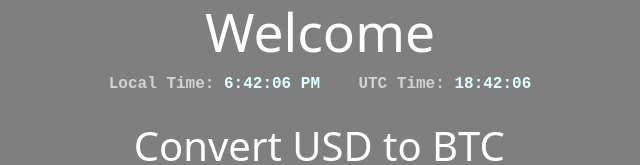
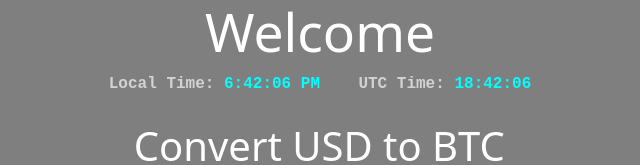
Before and after one commit to pairnon/converter, a website: page public/index.html in a window 1280 px wide. Shown: the top 165 px of the page, without its empty margins (320-960 px from the left). Drawn offline with nearby package versions, Linux system fonts and the light colour scheme.

Commit message:
Change time color

```diff
--- a/public/style.css
+++ b/public/style.css
@@ -22,7 +22,7 @@ body {
 }
 
 .time {
-    color: lightcyan;
+    color: cyan;
 }
 
 .container {
```
